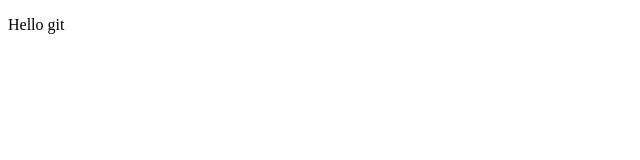
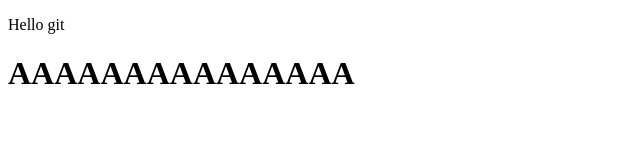
Before and after one commit to lemylime/gitUgithub-course, a plain HTML site: page index.html in a window 1280 px wide. Shown: the whole page, without its empty margins (0-640 px from the left). Drawn offline with Linux system fonts and the light colour scheme.

Commit message:
go on github

```diff
--- a/index.html
+++ b/index.html
@@ -4,5 +4,6 @@
 </head>
 <body>
 <p>Hello git</p>
+<h1>ААААААААААААААА</h1>
 </body>
 </html>
```
